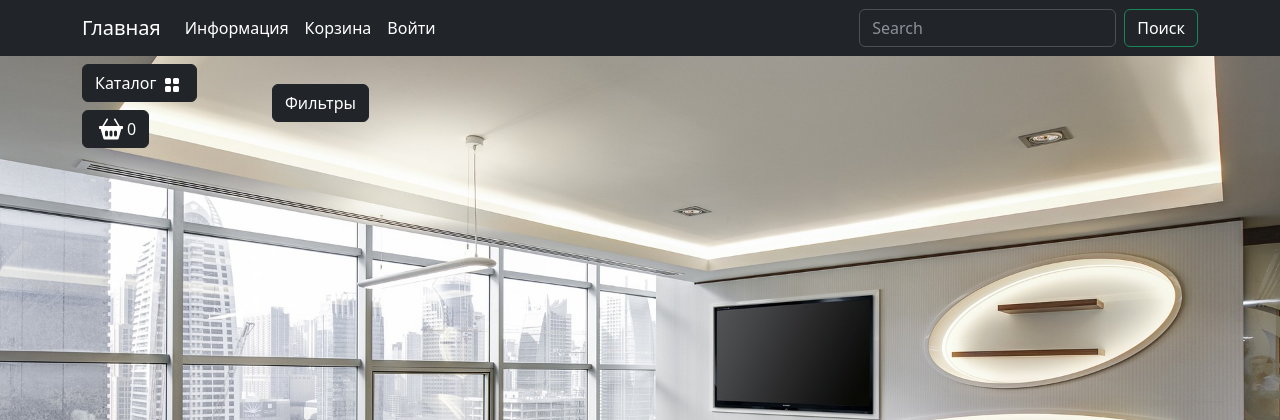
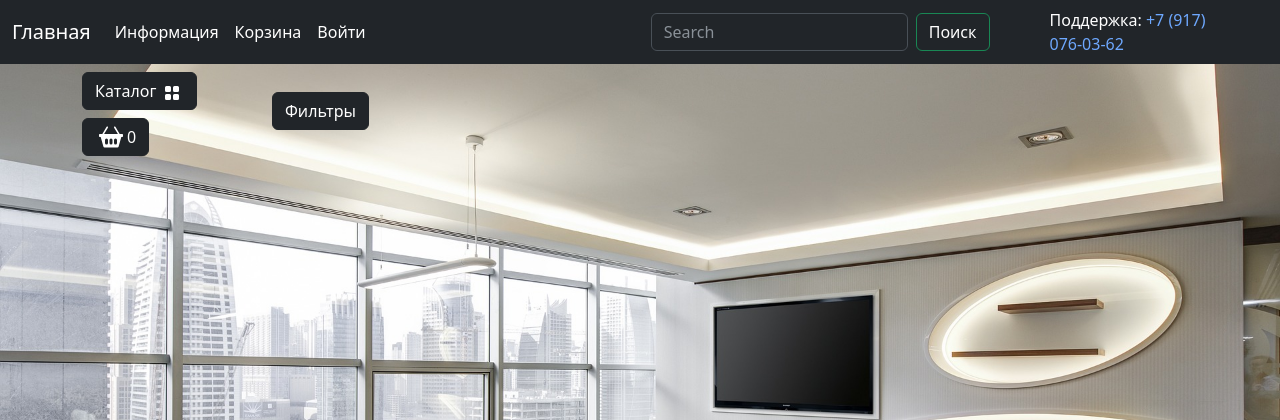
Before and after one commit to ilyaDyb/Django_store, a Django app: page /catalog/search/ in a window 1280 px wide. Shown: the top 420 px of the page. Run offline with Django 4.2, Linux system fonts and the light colour scheme; data comes from the database, SQL or seed files in the repository; data that the repository does not hold is empty; some libraries are stand-ins or nearby versions.

Commit message:
Adding a number to contact an assistant operator

```diff
--- a/templates/base.html
+++ b/templates/base.html
@@ -77,7 +77,9 @@
                     </form>
                 </div>
             </div>
+            <a style="text-decoration: 0;" class="mx-5" href="tel:+79170760362"><span style="color:#fff;">Поддержка: </span>+7 (917) 076-03-62</a>
         </nav>
+
     </header>
     <section>
         <div class="container">
```
